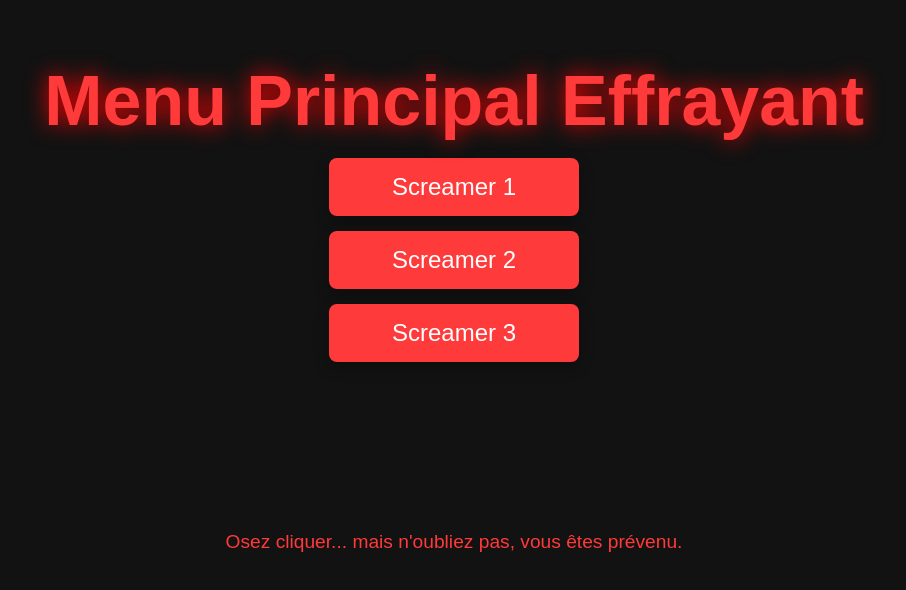
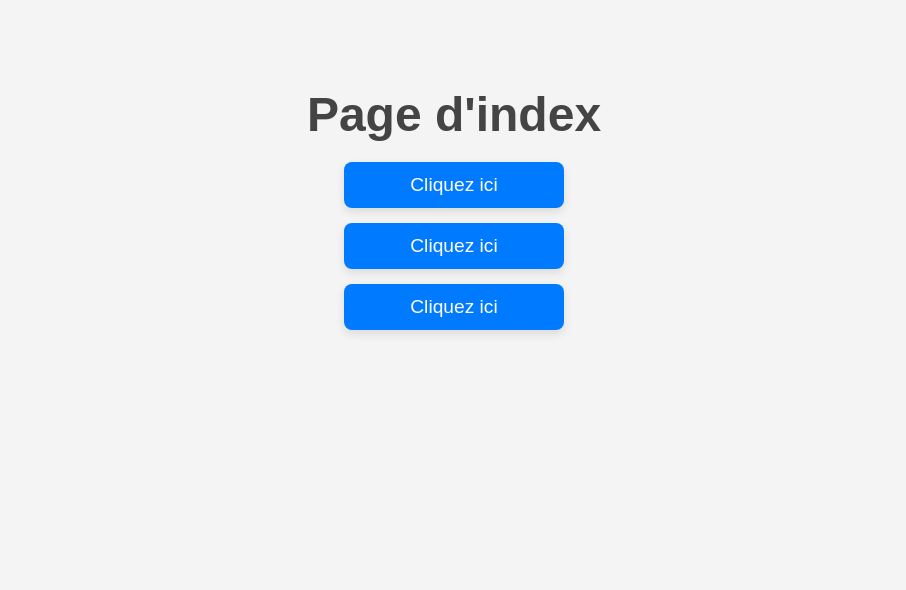
Before and after one commit to twiiiiiix/florent-github-pages., a plain HTML site: page index.html in a window 1280 px wide. Shown: the part 208-798 px from the top of the page, without its empty margins (186-1092 px from the left). Drawn offline with Linux system fonts and the light colour scheme.

Commit message:
Update index.html

```diff
--- a/index.html
+++ b/index.html
@@ -3,37 +3,27 @@
 <head>
     <meta charset="UTF-8">
     <meta name="viewport" content="width=device-width, initial-scale=1.0">
-    <title>Menu Principal Effrayant</title>
+    <title>Page d'index</title>
     <style>
         /* Style global */
         body {
             font-family: 'Arial', sans-serif;
             margin: 0;
             padding: 0;
-            background-color: #121212;
-            color: #fff;
+            background-color: #f4f4f4;
+            color: #333;
             text-align: center;
             display: flex;
             flex-direction: column;
             justify-content: center;
             align-items: center;
             height: 100vh;
-            overflow: hidden;
         }
 
         h1 {
-            font-size: 4rem;
-            color: #FF3A3A;
+            font-size: 3rem;
+            color: #444;
             margin-bottom: 20px;
-            text-shadow: 0 0 20px #FF0000;
-            animation: pulse 1.5s infinite;
-        }
-
-        /* Animation du titre */
-        @keyframes pulse {
-            0% { transform: scale(1); }
-            50% { transform: scale(1.1); }
-            100% { transform: scale(1); }
         }
 
         .menu-container {
@@ -42,101 +32,92 @@
             gap: 15px;
         }
 
-        /* Style des boutons du menu */
+        /* Boutons sérieux */
         .menu-btn {
-            background-color: #FF3A3A;
+            background-color: #007BFF;
             border: none;
             color: white;
-            font-size: 1.5rem;
-            padding: 15px 30px;
+            font-size: 1.2rem;
+            padding: 12px 25px;
             border-radius: 8px;
-            width: 250px;
+            width: 220px;
             cursor: pointer;
             transition: background-color 0.3s ease, transform 0.3s ease;
-            box-shadow: 0px 5px 15px rgba(0, 0, 0, 0.3);
+            box-shadow: 0px 4px 10px rgba(0, 0, 0, 0.1);
         }
 
         .menu-btn:hover {
-            background-color: #ff0000;
+            background-color: #0056b3;
             transform: scale(1.05);
         }
 
+        /* Screamers cachés */
         .screamer {
-            position: absolute;
+            position: fixed;
             top: 50%;
             left: 50%;
             transform: translate(-50%, -50%);
             width: 0;
             height: 0;
-            background-color: red;
-            border-radius: 50%;
-            animation: scream 3s ease-in-out infinite;
-            display: none;
-        }
-
-        @keyframes scream {
-            0% { width: 0; height: 0; }
-            50% { width: 300px; height: 300px; }
-            100% { width: 0; height: 0; }
+            opacity: 0;
+            transition: opacity 0.3s ease-in-out;
         }
 
         .screamer img {
-            width: 100%;
-            height: 100%;
-            border-radius: 50%;
+            width: 600px;
+            height: 400px;
+            display: block;
         }
 
-        .footer {
-            position: absolute;
-            bottom: 20px;
-            color: #FF3A3A;
-            font-size: 1.2rem;
-            animation: footerAnimation 2s infinite;
-        }
-
-        @keyframes footerAnimation {
-            0% { opacity: 0; }
-            50% { opacity: 1; }
-            100% { opacity: 0; }
+        /* Apparition soudaine */
+        .screamer.active {
+            width: auto;
+            height: auto;
+            opacity: 1;
         }
     </style>
 </head>
 <body>
 
-    <h1>Menu Principal Effrayant</h1>
+    <h1>Page d'index</h1>
 
     <div class="menu-container">
-        <button class="menu-btn" onclick="triggerScreamer(1)">Screamer 1</button>
-        <button class="menu-btn" onclick="triggerScreamer(2)">Screamer 2</button>
-        <button class="menu-btn" onclick="triggerScreamer(3)">Screamer 3</button>
+        <button class="menu-btn" onclick="triggerScreamer(1)">Cliquez ici</button>
+        <button class="menu-btn" onclick="triggerScreamer(2)">Cliquez ici</button>
+        <button class="menu-btn" onclick="triggerScreamer(3)">Cliquez ici</button>
     </div>
 
+    <!-- Screamers (invisibles au départ) -->
     <div id="screamer1" class="screamer">
-        <img src="https://placeimg.com/400/400/creepy" alt="Screamer 1">
+        <img src="https://placeimg.com/600/400/creepy" alt="Screamer 1">
     </div>
 
     <div id="screamer2" class="screamer">
-        <img src="https://placeimg.com/400/400/creepy" alt="Screamer 2">
+        <img src="https://placeimg.com/600/400/horror" alt="Screamer 2">
     </div>
 
     <div id="screamer3" class="screamer">
-        <img src="https://placeimg.com/400/400/creepy" alt="Screamer 3">
+        <img src="https://placeimg.com/600/400/nightmare" alt="Screamer 3">
     </div>
 
-    <div class="footer">
-        <p>Osez cliquer... mais n'oubliez pas, vous êtes prévenu.</p>
-    </div>
+    <!-- Son effrayant -->
+    <audio id="screamSound" src="https://www.fesliyanstudios.com/play-mp3/4381" preload="auto"></audio>
 
     <script>
-        // Fonction pour activer le screamer
         function triggerScreamer(screamerId) {
-            const screamer = document.getElementById(`screamer${screamerId}`);
-            screamer.style.display = 'block';  // Affiche le screamer
+            // Ajoute un léger délai avant l'affichage pour tromper l'utilisateur
+            setTimeout(() => {
+                const screamer = document.getElementById(`screamer${screamerId}`);
+                const sound = document.getElementById('screamSound');
 
-            // Masque le screamer après 3 secondes
-            setTimeout(() => {
-                screamer.style.display = 'none';
-            }, 3000);
+                screamer.classList.add('active'); // Affiche le screamer
+                sound.play(); // Joue un son de scream
+
+                // Cache le screamer après 3 secondes
+                setTimeout(() => {
+                    screamer.classList.remove('active');
+                }, 3000);
+            }, Math.random() * 2000 + 1000); // Délai aléatoire entre 1 et 3 secondes pour désorienter l'utilisateur
         }
     </script>
 
```
